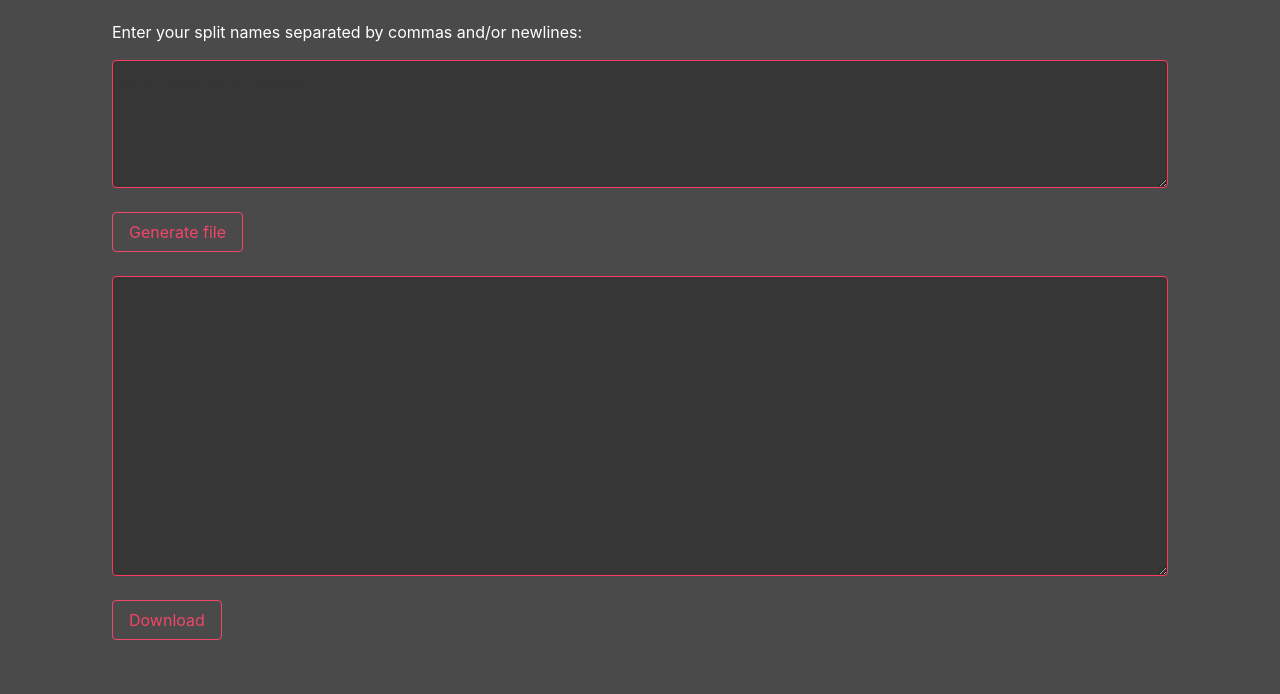
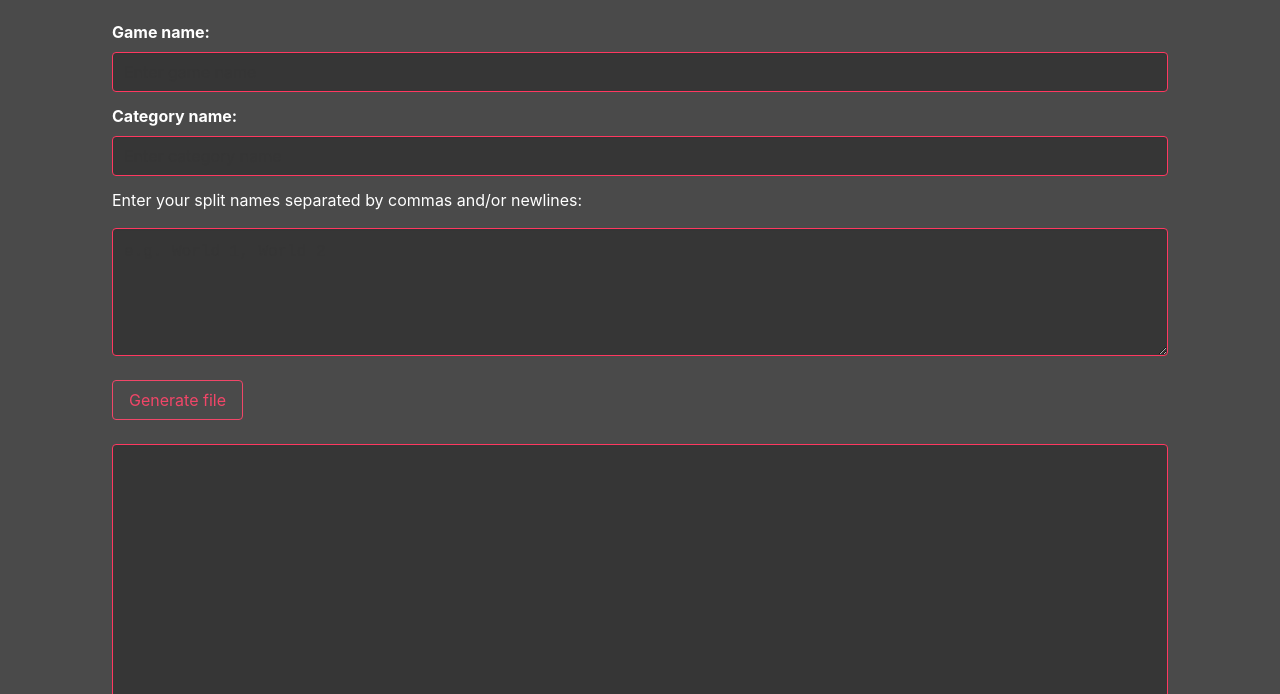
Before and after one commit to shenef/splitify, a website: page index.html in a window 1280 px wide. Shown: the part 106-800 px from the top of the page. Drawn offline with nearby package versions, Linux system fonts and the light colour scheme.

Commit message:
add game and category name customization

```diff
--- a/index.html
+++ b/index.html
@@ -16,7 +16,8 @@
       html {
         background-color: hsl(0, 0%, 29%);
       }
-      textarea {
+      textarea,
+      input {
         border: 1px solid hsl(348, 100%, 61%) !important;
       }
     </style>
@@ -28,6 +29,30 @@
           <h1 class="title is-1 has-text-weight-bold has-text-danger">
             splitify
           </h1>
+          <div class="field">
+            <label class="label has-text-white">Game name:</label>
+            <div class="control">
+              <input
+                class="input has-text-white has-background-grey-darker"
+                id="gameName"
+                type="text"
+                placeholder="Enter game name"
+                id="gameName"
+              />
+            </div>
+          </div>
+          <div class="field">
+            <label class="label has-text-white">Category name:</label>
+            <div class="control">
+              <input
+                class="input has-text-white has-background-grey-darker"
+                id="categoryName"
+                type="text"
+                placeholder="Enter category name"
+                id="categoryName"
+              />
+            </div>
+          </div>
           <p class="has-text-white">
             Enter your split names separated by commas and/or newlines:
           </p>
--- a/index.js
+++ b/index.js
@@ -1,8 +1,7 @@
-const generateSegments = (splitNames) => {
-  const gameName = 'Game Name';
-  const categoryName = 'Category Name';
-  const usesEmulatorTrueFalse = 'False';
-  const attemptCount = 0;
+const usesEmulatorTrueFalse = 'False';
+const attemptCount = 0;
+
+const generateSegments = (splitNames, gameName, categoryName) => {
   const splitTemplate = (splitName) => `
         <Segment>
             <Name>${splitName}</Name>
@@ -56,7 +55,14 @@ const generateSplitFile = () => {
   const splitNames = splitNamesInput.value
       .split(/[,|\n]/)
       .map((name) => name.trim());
-  const splitFile = generateSegments(splitNames);
+
+  const gameNameInput = document.getElementById('gameName');
+  const gameName = gameNameInput.value;
+
+  const categoryNameInput = document.getElementById('categoryName');
+  const categoryName = categoryNameInput.value;
+
+  const splitFile = generateSegments(splitNames, gameName, categoryName);
   const formattedSplitFile = formatXml(splitFile);
   const splitFileOutput = document.getElementById('splitFile');
   splitFileOutput.value = formattedSplitFile;
```
